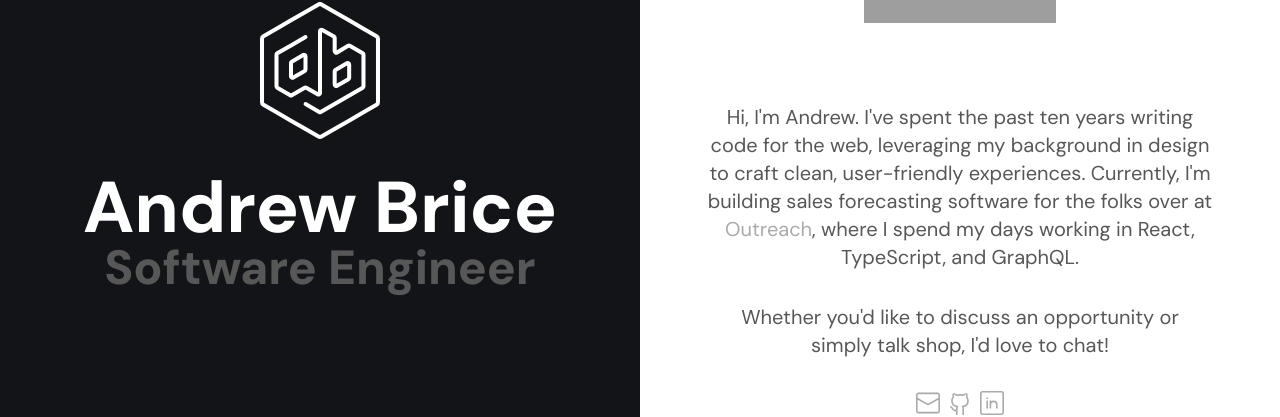
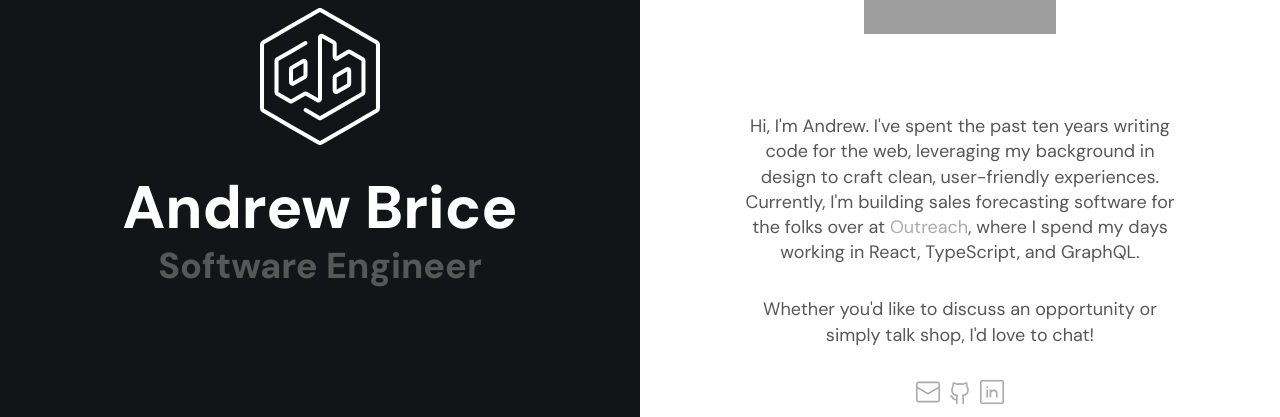
Before and after one commit to bricea27/thebriceisright, a React (Vite) app: page / in a window 1280 px wide. Shown: the part 253-670 px from the top of the page. Built offline with nearby package versions, Linux system fonts and the light colour scheme; grey boxes are pictures that could not be loaded; a web font is replaced by a local one.

Commit message:
feat: responsive tweaks

```diff
--- a/src/App.jsx
+++ b/src/App.jsx
@@ -10,8 +10,8 @@ export default function App() {
       <header className="w-full min-h-screen flex flex-col mx-auto p-16 justify-center items-center">
         <Logo className="max-w-[80px] lg:max-w-[120px] stroke-text stroke-[10px] mb-4 lg:mb-8 animate-draw-line fill-mode-forwards repeat-1" />
         <hgroup className="animate-fade-in-up text-center">
-          <h1 className="font-extrabold text-3xl lg:text-7xl">Andrew Brice</h1>
-          <h2 className="text-text-alt font-extrabold text-xl lg:text-5xl">
+          <h1 className="font-extrabold text-3xl lg:text-6xl lg:mb-2">Andrew Brice</h1>
+          <h2 className="text-text-alt font-extrabold text-xl lg:text-4xl">
             Software Engineer
           </h2>
         </hgroup>
@@ -20,7 +20,7 @@ export default function App() {
         <div className="w-48 h-48 rounded-xl overflow-hidden mb-8 mx-auto animate-fade-in-up ">
           <img className="w-full" src={headshot} />
         </div>
-        <p className="w-full max-w-lg text-text-alt text-lg lg:text-xl lg:leading-[1.4] mb-4 lg:mb-8 animate-fade-in-up ">
+        <p className="w-full max-w-md text-text-alt text-base lg:text-lg lg:leading-[1.4] mb-4 lg:mb-8 animate-fade-in-up ">
           Hi, I'm Andrew. I've spent the past ten years writing code for the
           web, leveraging my background in design to craft clean, user-friendly
           experiences. Currently, I'm building sales forecasting software for
@@ -28,7 +28,7 @@ export default function App() {
           <Link href="https://www.outreach.io/">Outreach</Link>, where I spend
           my days working in React, TypeScript, and GraphQL.
         </p>
-        <p className="max-w-md text-text-alt text-lg lg:text-xl lg:leading-[1.4] mb-8 animate-fade-in-up">
+        <p className="max-w-md text-text-alt text-base lg:text-lg lg:leading-[1.4] mb-8 animate-fade-in-up">
           Whether you'd like to discuss an opportunity or simply talk shop, I'd
           love to chat!
         </p>
```
